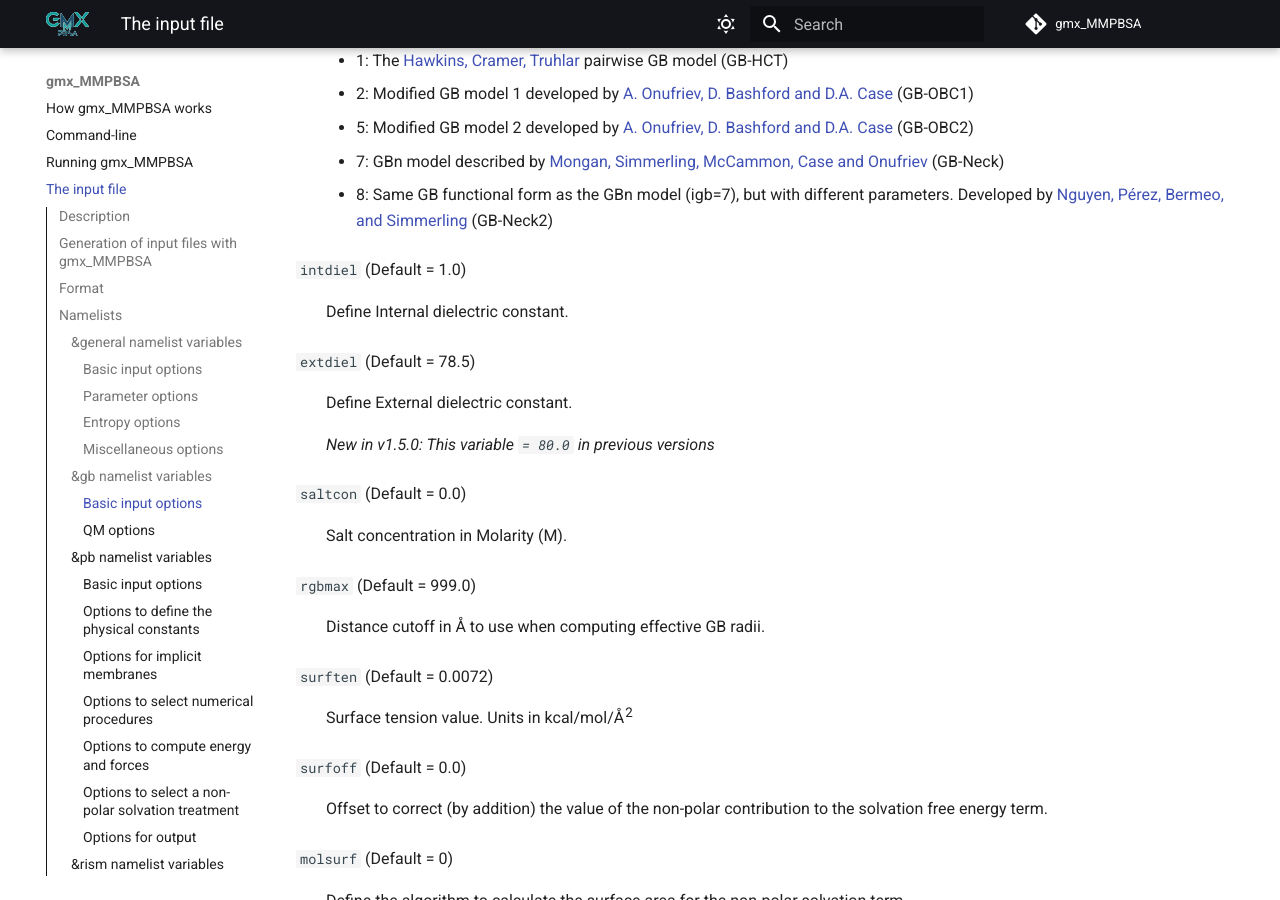
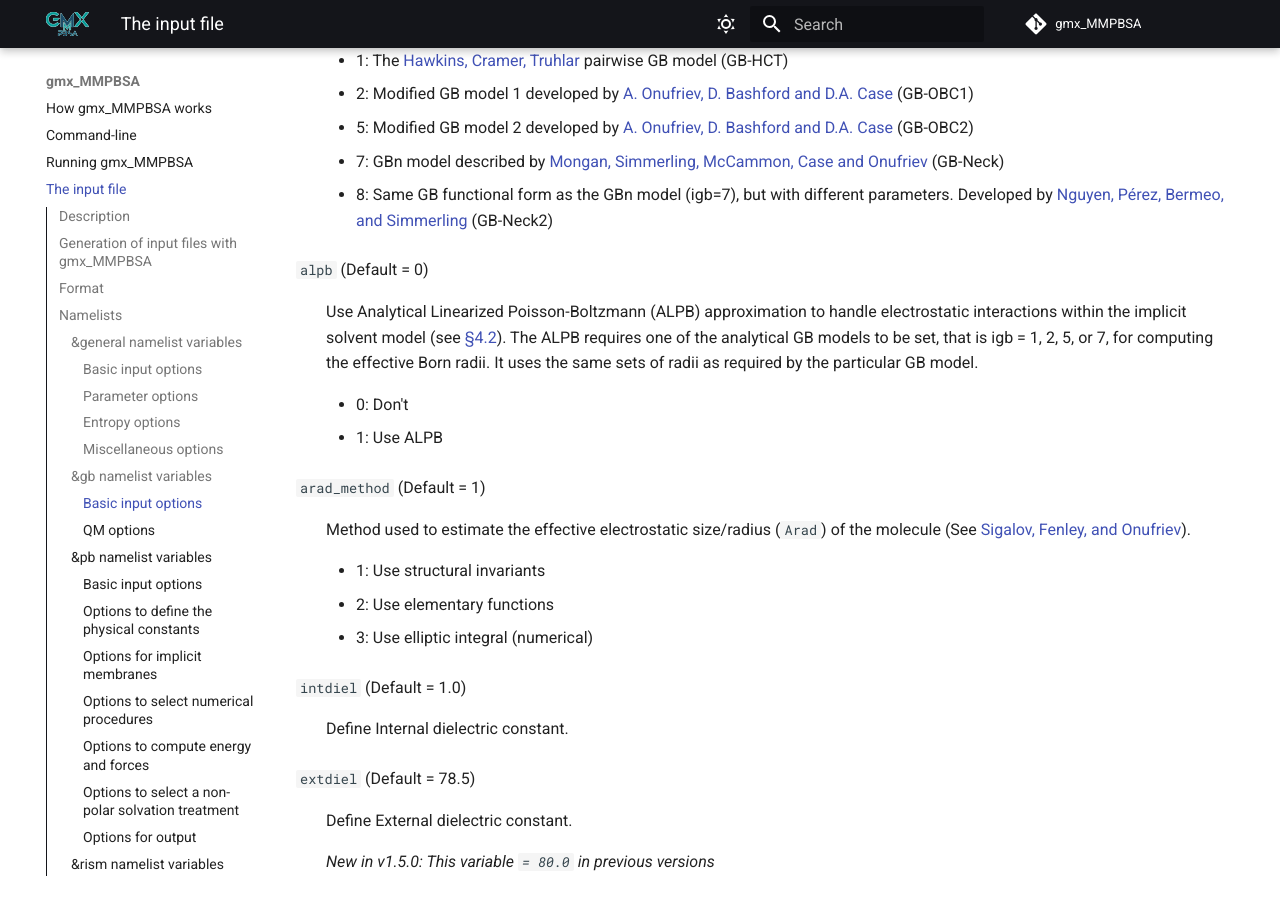
Before and after one commit to Valdes-Tresanco-MS/gmx_MMPBSA, an MkDocs documentation site: the page built from docs/input_file.md, in a window 1280 px wide and 900 px high, scrolled down 12196 px. Built offline with MkDocs 1.6.1 and Material for MkDocs 9.7.7, drawn with Linux system fonts in a browser that asks for light colours; comment, search, counter and statistics services are not loaded.

Commit message:
add ALPB doc

```diff
--- a/docs/input_file.md
+++ b/docs/input_file.md
@@ -576,6 +576,23 @@ However, this option is incompatible with alanine scanning.
   [188]: https://onlinelibrary.wiley.com/doi/10.1002/prot.20033
   [206]: https://pubs.acs.org/doi/10.1021/ct600085e
   [200]: https://pubs.acs.org/doi/10.1021/acs.jctc.5b00271
+
+`alpb` (Default = 0)
+:   Use Analytical Linearized Poisson-Boltzmann (ALPB) approximation to handle electrostatic interactions within the
+implicit solvent model (see [§4.2](https://ambermd.org/doc12/Amber21.pdf#section.4.2)). The ALPB requires one of the
+analytical GB models to be set, that is igb = 1, 2, 5, or 7, for computing the effective Born radii. It uses the
+same sets of radii as required by the particular GB model.
+
+    * 0: Don't
+    * 1: Use ALPB
+
+`arad_method` (Default = 1)
+:   Method used to estimate the effective electrostatic size/radius (`Arad`) of the molecule
+(See [Sigalov, Fenley, and Onufriev](https://aip.scitation.org/doi/10.1063/1.2177251)).
+
+    * 1: Use structural invariants
+    * 2: Use elementary functions
+    * 3: Use elliptic integral (numerical)
 
 `intdiel` (Default = 1.0)
 :   Define Internal dielectric constant.
```
Also changed, not shown: 1 other file.
